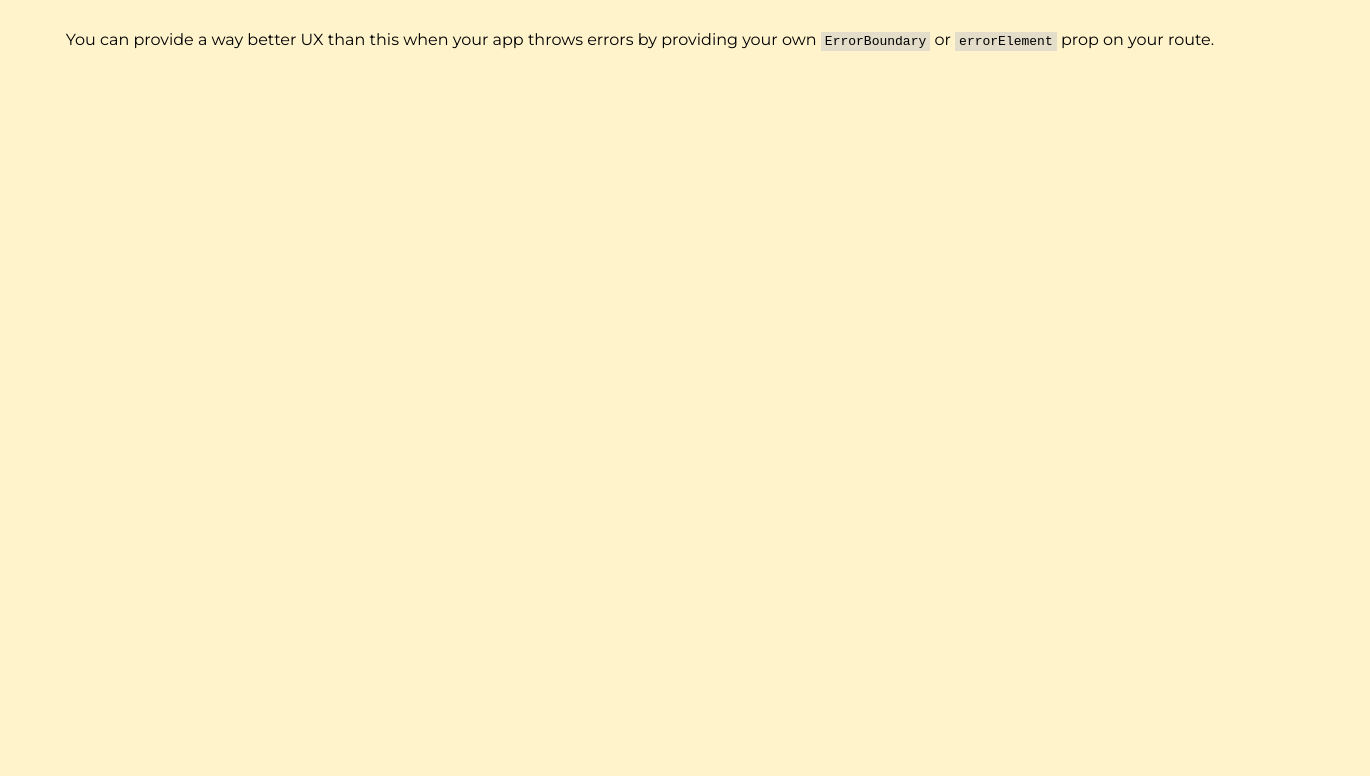
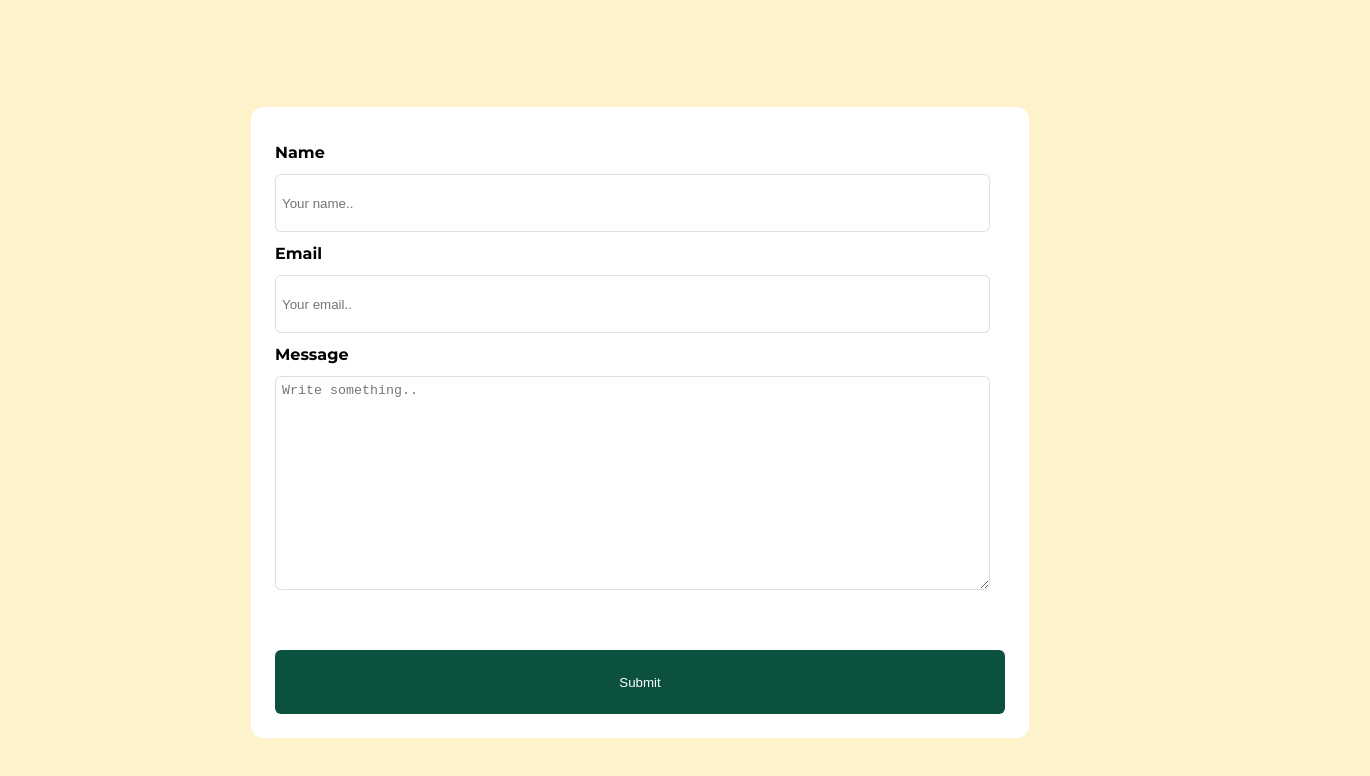
Before and after one commit to CarlTeclancing/chopasap-lp, a React (Vite) app: page /contact in a window 1280 px wide. Before the commit this address had no page. Shown: the part 278-1054 px from the top of the page, 1370 px wide, since content can reach past the window. Before the commit the page ends 800 px from the top, so only its background shows below. Built offline with nearby package versions, Linux system fonts and the light colour scheme.

Commit message:
updated the blogs page and the blog deteils page

```diff
--- a/src/App.css
+++ b/src/App.css
@@ -129,6 +129,10 @@ h2{
   font-weight: bolder;
   width: 200px;
   height: 62px;
+  display: flex;
+  align-items: center;
+  justify-content: center;
+  text-decoration: none;
 }
 .btn{
   background-color: #0C513F;
@@ -297,3 +301,41 @@ h4{
   margin: 24px;
   font-size: 24px;
 }
+.contact{
+  display: flex;
+  flex-direction: column;
+  width: 50%;
+  justify-content: center;
+  align-items: flex-start;
+  background-color: rgb(255, 255, 255);
+  padding: 24px;
+  border-radius: 12px;
+}
+.contact input, textarea{
+  margin-top: 12px;
+  border: 1px solid #0c513f27;
+  height: 44px;
+  padding: 6px;
+  width: 96%;
+  border-radius: 6px;
+  display: flex;
+  align-items: center;
+  justify-content: space-around;
+}
+label{
+  font-weight: 700;
+  margin-top: 12px;
+}
+.btn-ls{
+  margin-top: 60px;
+  background-color: #0C513F;
+  color: white;
+  height: 64px;
+  width: 100%;
+  border-radius: 6px;
+  border: none;
+  display: flex;
+  align-items: center;
+  justify-content: space-around;
+  cursor: pointer;
+}
--- a/src/App.jsx
+++ b/src/App.jsx
@@ -1,5 +1,6 @@
 import { useState } from 'react'
 import Navigation from './components/Navigation'
+import Footer from './components/Footer';
 
 import './App.css'
 import Hero from './components/Hero'
@@ -8,10 +9,11 @@ function App() {
 
 
   return (
-    <>
+    <div>
       <Navigation />
       <Hero />
-    </>
+      <Footer />
+    </div>
   )
 }
 
--- a/src/components/Navigation.jsx
+++ b/src/components/Navigation.jsx
@@ -5,6 +5,7 @@ import Relay from '../pages/Services';
 
 
 export default function Navigation() {
+
   return (
     <div className='navigation'>
         <img src={logo} alt="logo" className='logo'/>
@@ -16,7 +17,9 @@ export default function Navigation() {
                 <Link to="/blog">Blog</Link>
 
         </div>
-        <button className="btn-border">Contact </button>
+
+          <Link className="btn-border" to="/contact">Contact</Link>
+
     </div>
   )
 }
--- a/src/pages/Blog.jsx
+++ b/src/pages/Blog.jsx
@@ -1,38 +1,26 @@
-import React from 'react'
-import Navigation from '../components/Navigation'
-import cardImg from '../assets/cardImg.png'
+import React from 'react';
+import Navigation from '../components/Navigation';
+import cardImg from '../assets/cardImg.png';
 import FAQ from '../components/Faq';
 import Footer from '../components/Footer';
+import { Link } from 'react-router-dom';
 
 export default function Blog() {
-
   const items = [
     {
+      key: 1,
       image: cardImg,
       title: "Beautiful Sunset",
       description: "A breathtaking view of the sunset over the mountains."
     },
     {
+      key: 2,
       image: cardImg,
       title: "Ocean Waves",
       description: "Relaxing ocean waves crashing against the shore."
     },
     {
-          image: cardImg,
-          title: "City Skyline",
-          description: "A stunning skyline view of the city at night."
-        },
-        {
-            image: cardImg,
-            title: "Beautiful Sunset",
-            description: "A breathtaking view of the sunset over the mountains."
-          },
-          {
-            image: cardImg,
-            title: "Ocean Waves",
-            description: "Relaxing ocean waves crashing against the shore."
-          },
-          {
+      key: 3,
       image: cardImg,
       title: "City Skyline",
       description: "A stunning skyline view of the city at night."
@@ -44,12 +32,14 @@ export default function Blog() {
       <Navigation />
       <h1>Chop Asap Blog</h1>
       <div className="row-narrow">
-                {items.map((item, index) => (
-                    <div className="card" key={index}>
+        {items.map((item) => (
+          <div className="card" key={item.key}>
             <img src={item.image} alt={item.title} />
             <h4>{item.title}</h4>
             <p className='p-t-4'>{item.description}</p>
-                        <button className="btn">Read More</button>
+            <Link to="/blogpost" state={{ item }} className="btn">
+              Read More
+            </Link>
           </div>
         ))}
       </div>
--- /dev/null
+++ b/src/pages/Contact.jsx
@@ -0,0 +1,41 @@
+import React from 'react'
+import Navigation from '../components/Navigation'
+import Footer from '../components/Footer'
+
+const FormSubmit = () => {
+    const uname = document.getElementById("name").value
+    const email = document.getElementById("email").value
+    const message = document.getElementById("message").value
+
+    console.log(uname, email, message)
+    alert('Form submitted successfully!')
+
+    document.getElementById("name").value = ""
+    document.getElementById("email").value = ""
+    document.getElementById("message").value = ""
+}
+
+export default function Contact() {
+  return (
+    <div>
+        <Navigation />
+            <h1>Contact Us</h1>
+            <div className="container">
+                <form action="" className='contact'>
+                    <label htmlFor="uname">Name</label>
+                    <input type="text" id="name" name="uname" placeholder="Your name.." />
+
+                    <label htmlFor="email">Email</label>
+                    <input type="email" id="email" name="email" placeholder="Your email.." />
+
+                    <label htmlFor="message">Message</label>
+                    <textarea id="message" name="message" placeholder="Write something.." style={{height: '200px'}}></textarea>
+                    <button onClick={FormSubmit} className="btn-ls" type="button">
+                        Submit
+                    </button>
+                </form>
+            </div>
+        <Footer />
+    </div>
+  )
+}
--- a/src/pages/Faqs.jsx
+++ b/src/pages/Faqs.jsx
@@ -1,12 +1,15 @@
 import React from 'react'
 import Navigation from '../components/Navigation'
 import FAQ from '../components/Faq'
+import Footer from '../components/Footer';
 
 export default function Faqs() {
   return (
     <div>
         <Navigation />
+        <h1>Frequently Asked Questions</h1>
         <FAQ />
+        <Footer />
     </div>
   )
 }
--- a/src/pages/Services.jsx
+++ b/src/pages/Services.jsx
@@ -2,6 +2,7 @@ import React from 'react'
 import Navigation from '../components/Navigation'
 import FAQ from '../components/Faq'
 import cardImg from '../assets/cardImg.png'
+import Footer from '../components/Footer';
 
 export default function Services() {
   return (
@@ -41,6 +42,7 @@ export default function Services() {
       </div>
 
       <FAQ />
+      <Footer />
 
     </div>
 
--- /dev/null
+++ b/src/pages/blog/BlogPost.jsx
@@ -0,0 +1,21 @@
+import React from 'react';
+import { useLocation } from 'react-router-dom';
+import Navigation from '../../components/Navigation';
+import Footer from '../../components/Footer';
+
+export default function BlogPost() {
+  const location = useLocation();
+  const { item } = location.state || {}; // Destructure item from state
+
+  if (!item) return <p>No blog post data found.</p>; // Handle missing data gracefully
+
+  return (
+    <div>
+      <Navigation />
+      <h1>{item.title}</h1>
+      <img src={item.image} alt={item.title} />
+      <p>{item.description}</p>
+      <Footer />
+    </div>
+  );
+}
```
Also changed, not shown: src/main.jsx (+10 -0 lines). Lines whose indentation alone changed are shown as unchanged.
